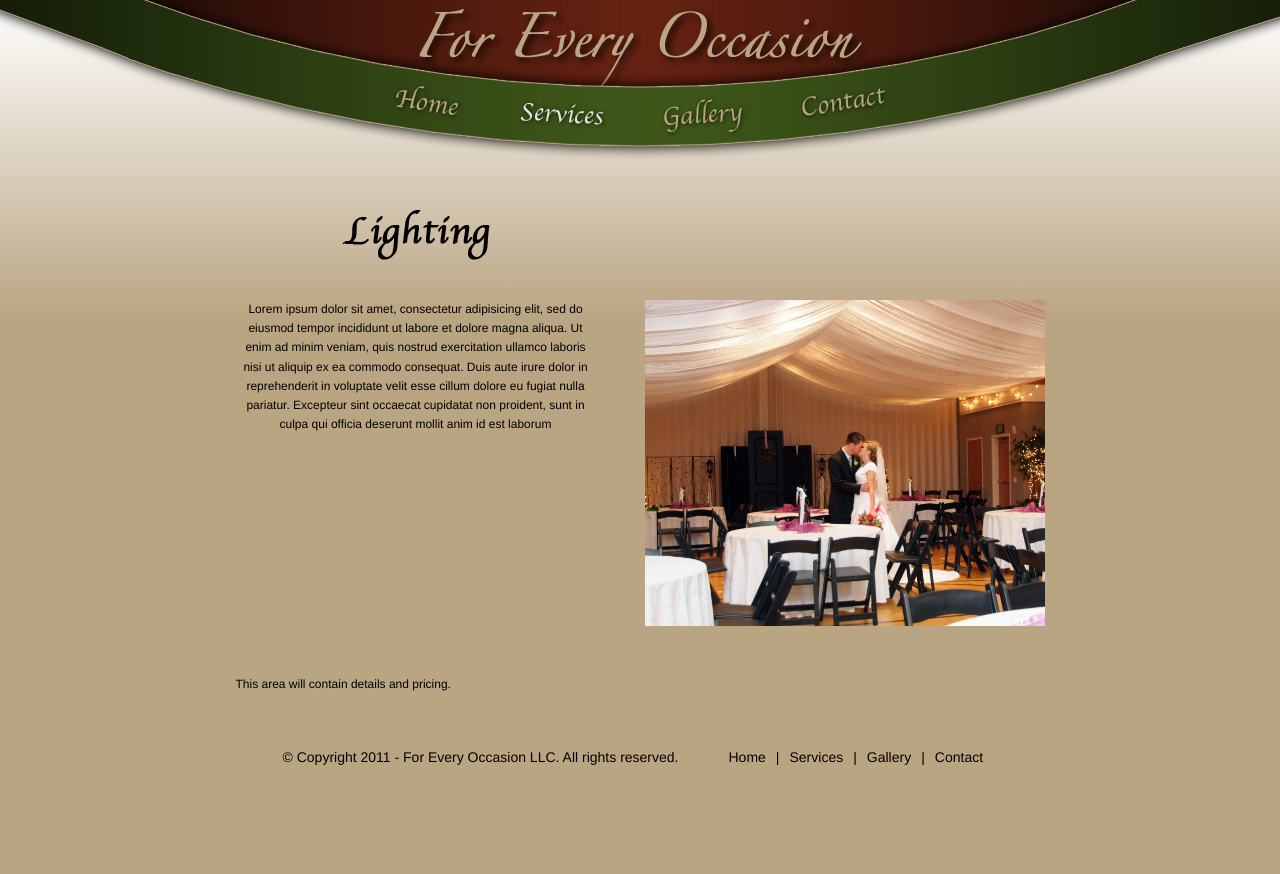
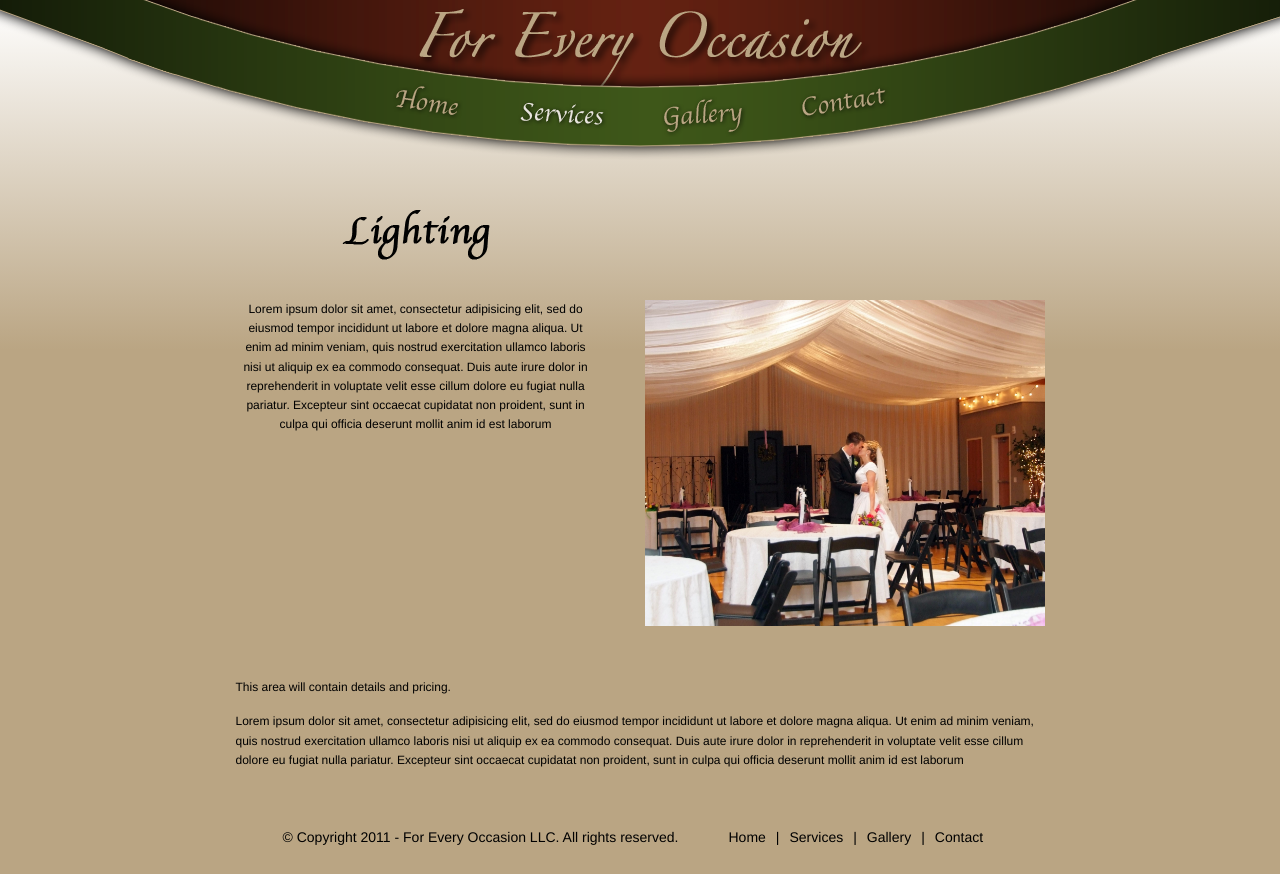
Before and after one commit to tynielsen/for-every-occasion, a plain HTML site: page details-lighting.html in a window 1280 px wide. Before the commit the page ends 800 px from the top, so only its background shows below. Drawn offline with nearby package versions, Linux system fonts and the light colour scheme.

Commit message:
more filler content

```diff
--- a/css/main.css
+++ b/css/main.css
@@ -507,8 +507,11 @@ ul.image-carousel li.last-active{
 	height: 44px;
 }
 #service-details .left-side p {
+	text-align: center;
+}
+#service-details .left-side p, .lower-half p {
 	line-height: 1.6;
-	text-align: center;
+	margin-bottom: 15px;
 }
 #service-details .right-side {
 	float: right;
--- a/details-lighting.html
+++ b/details-lighting.html
@@ -39,6 +39,7 @@
 			<span class="clear"></span>
 			<div class="lower-half">
 				<p>This area will contain details and pricing.</p>
+				<p>Lorem ipsum dolor sit amet, consectetur adipisicing elit, sed do eiusmod tempor incididunt ut labore et dolore magna aliqua. Ut enim ad minim veniam, quis nostrud exercitation ullamco laboris nisi ut aliquip ex ea commodo consequat. Duis aute irure dolor in reprehenderit in voluptate velit esse cillum dolore eu fugiat nulla pariatur. Excepteur sint occaecat cupidatat non proident, sunt in culpa qui officia deserunt mollit anim id est laborum</p>
 			</div>
 
 		</div> <!-- /#content -->
```
